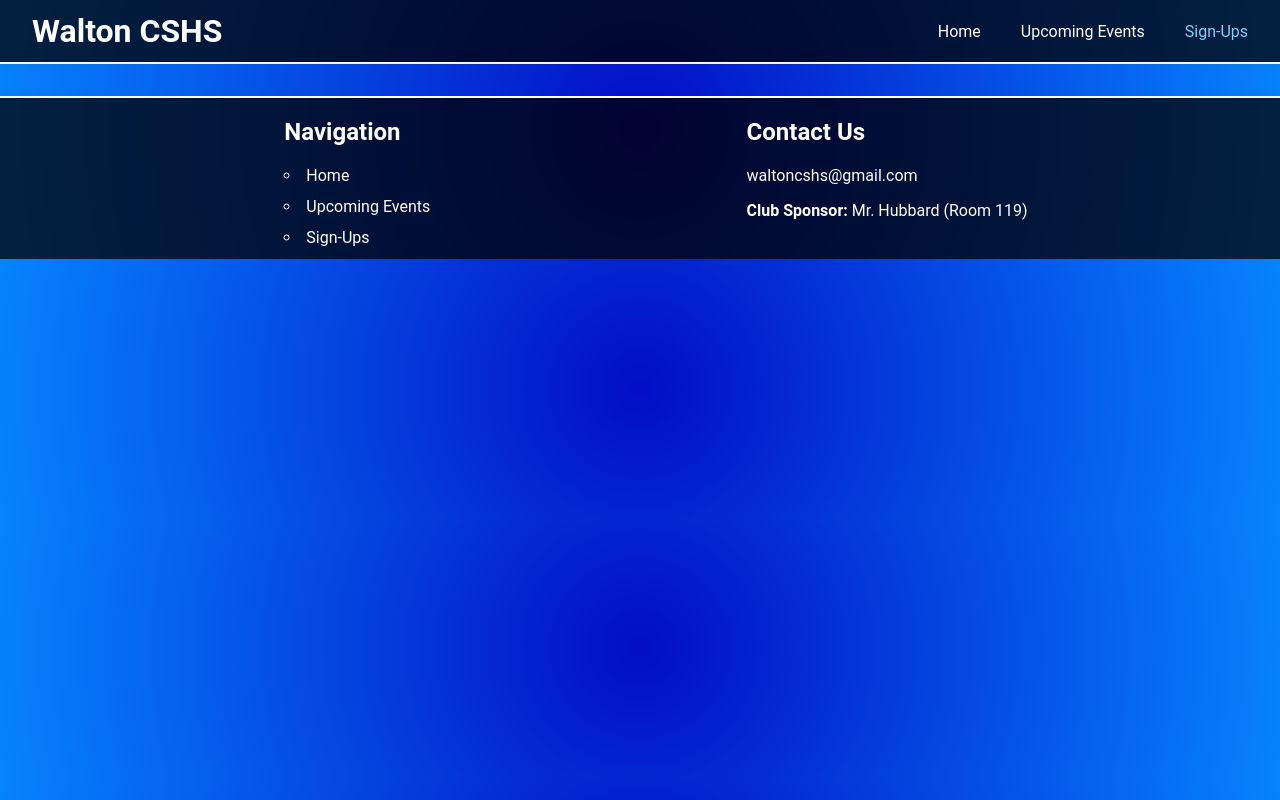
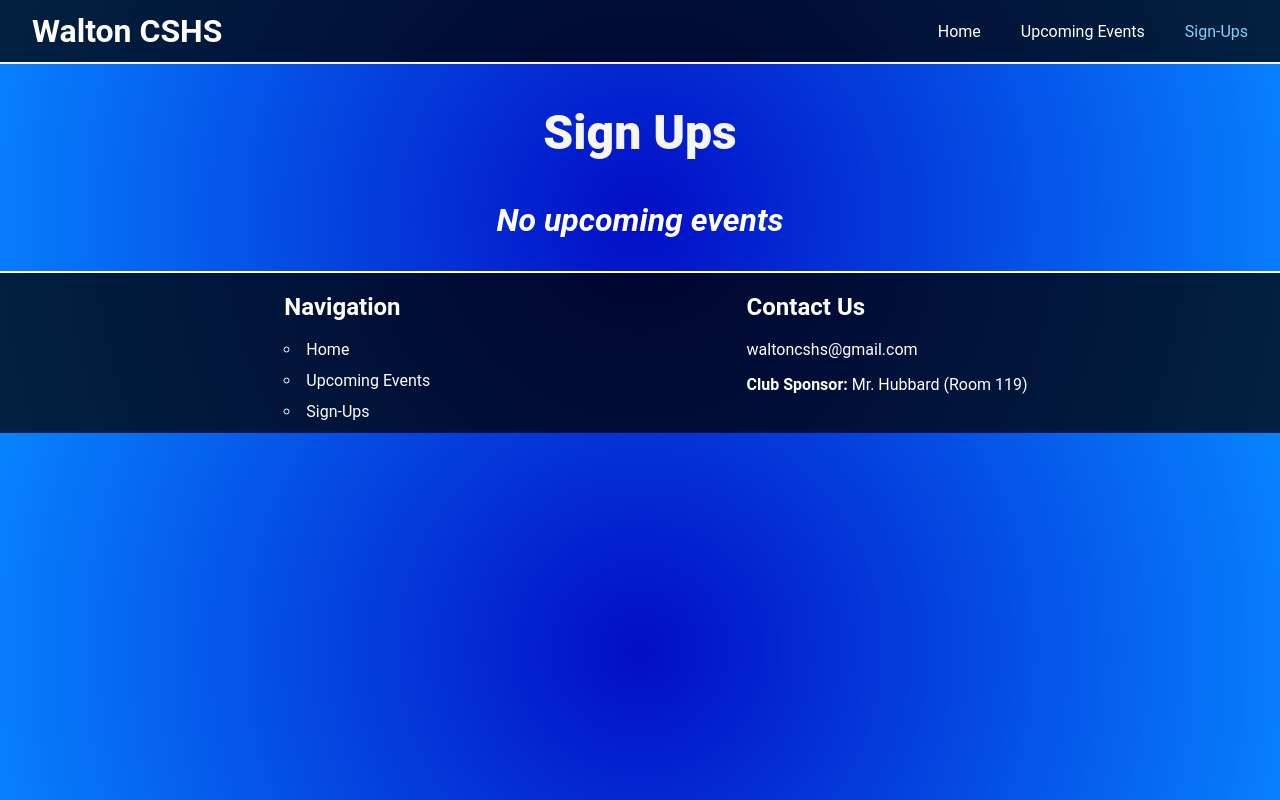
Before and after one commit to vipban/waltoncshs, a React (Create React App) app: page /sign-ups in a window 1280 px wide. Built offline with nearby package versions, Linux system fonts and the light colour scheme; no server answers; the database is empty.

Commit message:
Add no events check + Better sign-ups styling

```diff
--- a/src/pages/sign-ups.js
+++ b/src/pages/sign-ups.js
@@ -5,6 +5,7 @@ import './stylesheets/sign-ups.css'
 // Firestore Imports
 import { app, db } from '../firebase-config'
 import { collection , getDocs } from 'firebase/firestore'
+import { Underline } from 'lucide-react'
 
 export default function SignUps() {
     const [eventArray, setEventArray] = useState([])
@@ -34,12 +35,11 @@ export default function SignUps() {
                             endTime: doc.data().endTime,
                             registeredPeople: doc.data().registeredPeople
                         })
-                    } else {
-                        return null
                     }
                 })
-                setEventArray(events)
+                setEventArray(events.filter(event => event !== undefined))
                 console.log(events)
+                console.log(events.filter(event => event !== undefined))
             } catch (error) {
                 console.error('Error getting documents: ', error)
             }
@@ -48,10 +48,11 @@ export default function SignUps() {
         fetchData()
     }, [])
 
+    if (eventArray.length > 0) {
         return (
             <section className='events'>
+                <h1>Sign Ups</h1>
                 {eventArray.map((event, index) => {
-                if (event !== null) {
                     const slotsIndex = event.description.indexOf('Slots:')
                     const length = event.description.length
 
@@ -70,8 +71,15 @@ export default function SignUps() {
                             slots={slots}
                         />
                     )
-                }
                 })}
             </section>
         )
+    } else if (eventArray.length === 0) {
+        return (
+            <section className='events'>
+                <h1>Sign Ups</h1>
+                <h3 className='no-events'>No upcoming events</h3>
+            </section>
+        )
     }
+}
--- a/src/pages/stylesheets/sign-ups.css
+++ b/src/pages/stylesheets/sign-ups.css
@@ -1,5 +1,12 @@
 .events {
     margin-top: 2rem;
+}
+
+.no-events {
+    text-align: center;
+    color: white;
+    font-size: 2rem;
+    font-style: italic;
 }
 
 .event {
```
Lines whose indentation alone changed are shown as unchanged.
